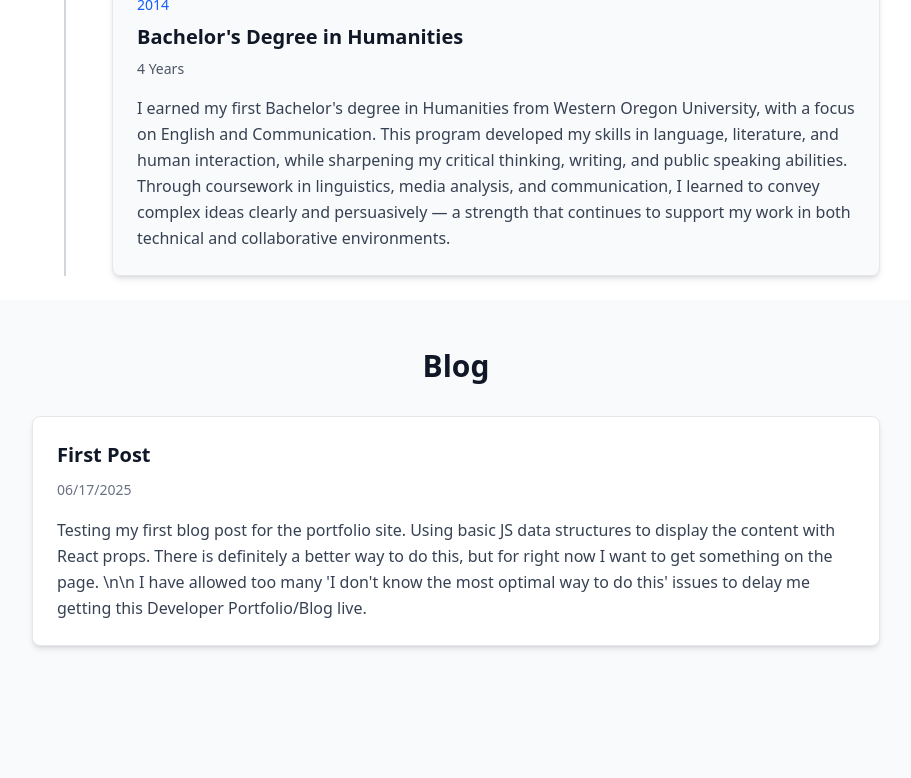
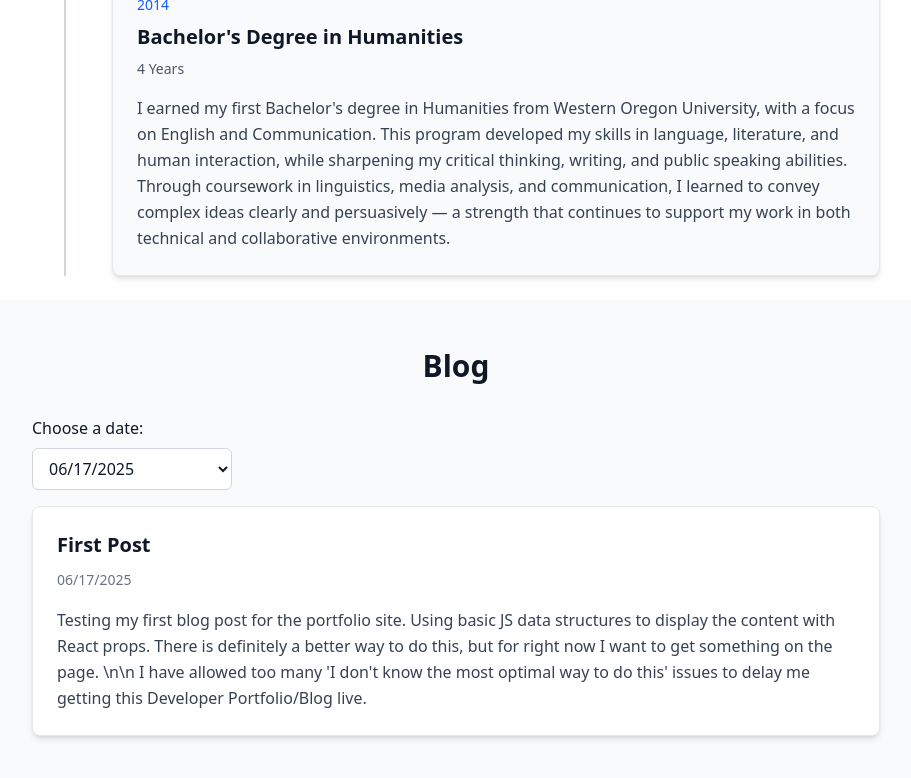
Before and after one commit to lomaxanthony/Portfolio, a React (Vite) app: page / in a window 1280 px wide. Shown: the part 2750-3528 px from the top of the page, without its empty margins (184-1095 px from the left). Built offline with nearby package versions, Linux system fonts and the light colour scheme.

Commit message:
Add blog component with date selection dropdown

```diff
--- a/package.json
+++ b/package.json
@@ -26,7 +26,7 @@
     "eslint-plugin-react-refresh": "^0.4.19",
     "gh-pages": "^6.3.0",
     "globals": "^15.15.0",
-    "tailwindcss": "^4.1.10",
+    "tailwindcss": "^4.1.11",
     "vite": "^6.2.0"
   }
 }
--- a/src/components/Blog.jsx
+++ b/src/components/Blog.jsx
@@ -1,26 +1,43 @@
-import blogEntries from "../data/blogEntries"
-import BlogItem from './BlogItem'
+import { useState } from "react";
+import blogEntries from "../data/blogEntries";
+import BlogItem from './BlogItem';
 
 function Blog() {
+    const [selectedDate, setSelectedDate] = useState(blogEntries[0].date);
+    const selectedPost = blogEntries.find((entry) => entry.date === selectedDate);
+
     return (
         <div className="min-h-screen bg-gray-50 dark:bg-gray-900 py-12">
             <div className="max-w-4xl mx-auto px-6">
                 <h2 className="text-3xl font-bold text-gray-900 dark:text-white mb-8 text-center">
                     Blog
                 </h2>
-                <div className="space-y-8">
-                    {blogEntries.map((item, index) => (
+                <label className="block mb-2 text-gray-900 dark:text-white font-medium">Choose a date:</label>
+                <select
+                    value={selectedDate}
+                    onChange={(e) => setSelectedDate(e.target.value)}
+                    className="border border-gray-300 dark:border-gray-600 px-3 py-2 rounded-md bg-white dark:bg-gray-800 text-gray-900 dark:text-white focus:outline-none focus:ring-2 focus:ring-blue-500 min-w-[200px]"
+                >
+                    {blogEntries.map((entry) => (
+                        <option key={entry.date} value={entry.date}>
+                            {entry.date}
+                        </option>
+                    ))}
+                </select>
+
+                {selectedPost && (
+                    <div className="mt-4">
                         <BlogItem
-                            key={index}
-                            date={item.date}
-                            title={item.title}
-                            content={item.content}
+                            date={selectedPost.date}
+                            title={selectedPost.title}
+                            content={selectedPost.content}
+
                         />
-                    ))}
-                </div>
+                    </div>
+                )}
             </div>
         </div>
-    )
+    );
 }
 
 export default Blog;
--- a/src/data/blogEntries.js
+++ b/src/data/blogEntries.js
@@ -4,6 +4,16 @@ const blogEntries = [
         title: 'First Post',
         content:
             `Testing my first blog post for the portfolio site. Using basic JS data structures to display the content with React props. There is definitely a better way to do this, but for right now I want to get something on the page. \\n\\n I have allowed too many 'I don't know the most optimal way to do this' issues to delay me getting this Developer Portfolio/Blog live.`
+    },
+    {
+        date:'06/27/2025',
+        title:'test',
+        content: 'test'
+    },
+    {
+        date:'05/27/2025',
+        title:'test2',
+        content:'Test from last month'
     }
 ]
 
```
Also changed, not shown: 1 other file (tests, documents, lock files or other folders).
